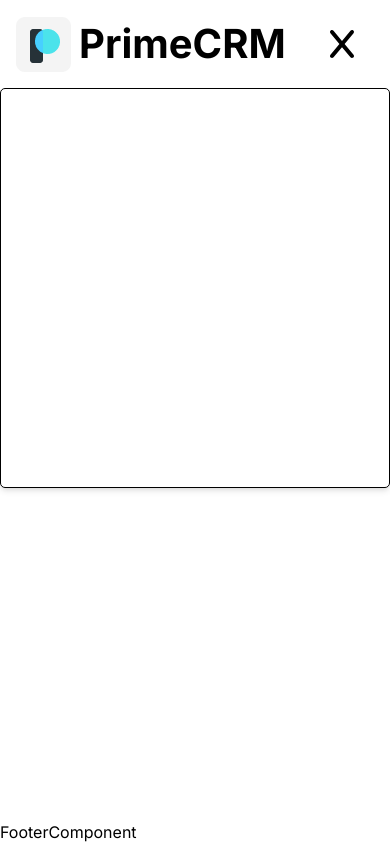
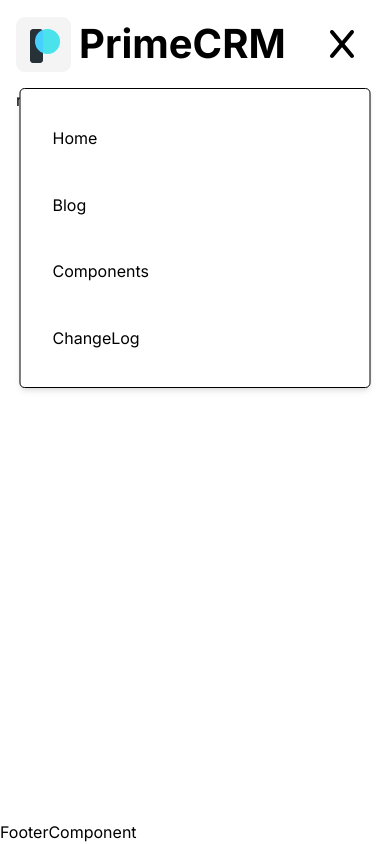
Before and after one commit to MahdiEslami-98/prime-crm, a Next.js app: page / in a window 390 px wide. Both pictures are taken after a click on the button 342 px from the left and 44 px from the top of the page. Built offline with nearby package versions, Linux system fonts and the light colour scheme.

Commit message:
add: items of menu

```diff
--- a/components/main-layout/header/index.tsx
+++ b/components/main-layout/header/index.tsx
@@ -42,7 +42,7 @@ const HeaderComponent = () => {
         <Button
           color="bg-primary-03"
           text="Login"
-          className="text-white ml-[45px] px-[38px] py-3 text-head6 font-semibold"
+          className="ml-[45px] px-[38px] py-3 text-head6 font-semibold text-white"
         />
       </nav>
       {!isOpen && (
@@ -54,9 +54,6 @@ const HeaderComponent = () => {
         </button>
       )}
       {isOpen && (
-        <div className="md:w1/2 animate-fadeIn bg-white absolute right-0 top-full z-10 h-[400px] w-full rounded-[5px] border border-[6c6c6c] p-4 shadow-md md:h-[400px] lg:hidden"></div>
-      )}
-      {isOpen && (
         <button
           className="rounded-[5px] p-4 active:outline-1 active:ring-1 active:ring-primary-01 lg:hidden"
           onClick={() => setIsOpen(false)}
@@ -64,6 +61,19 @@ const HeaderComponent = () => {
           <FaX className="h-8 w-8" />
         </button>
       )}
+      {isOpen && (
+        <div className="md:w1/2 absolute left-1/2 right-1/2 top-full z-10 grid h-[300px] w-[90%] -translate-x-1/2 animate-fadeIn grid-cols-1 rounded-[5px] border border-[6c6c6c] bg-white p-4 shadow-md md:h-[200px] md:grid-cols-2 lg:hidden">
+          {navInfo.map((item, index) => (
+            <Link
+              href={item.route}
+              key={index}
+              className="flex items-center rounded-[5px] px-4 hover:bg-primary-04/10"
+            >
+              {item.name}
+            </Link>
+          ))}
+        </div>
+      )}
     </div>
   );
 };
```
